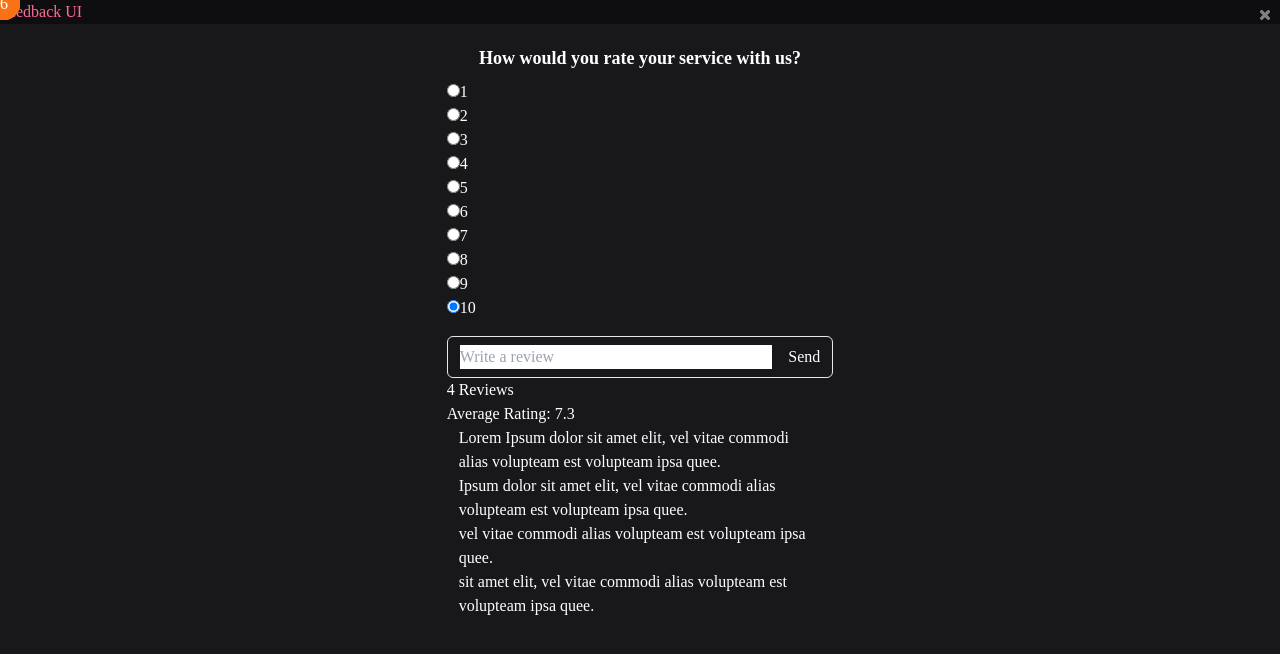
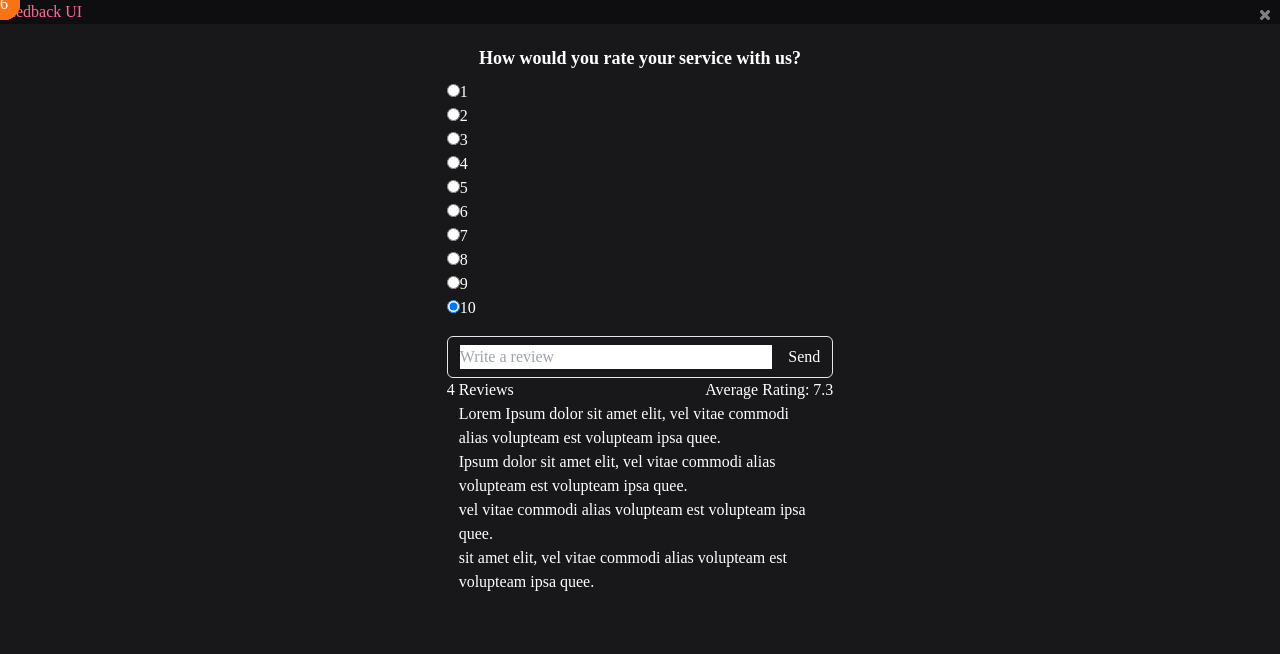
Before and after one commit to setykarimi/FeedBack, a React (Create React App) app: page / in a window 1280 px wide. Shown: the top 654 px of the page. Built offline with nearby package versions, Linux system fonts and the light colour scheme.

Commit message:
Edit className

```diff
--- a/src/components/FeedbackStats.jsx
+++ b/src/components/FeedbackStats.jsx
@@ -9,9 +9,9 @@ const FeedbackStats = ({ feedback }) => {
     average = average.toFixed(1).replace(/[.,]0$/, '')
 
     return (
-        <div className="feedback-stats">
-            <h4>{feedback.length} Reviews</h4>
-            <h4>Average Rating: {isNaN(average) ? 0 : average}</h4>
+        <div className="flex justify-between">
+            <h4><b>{feedback.length}</b> Reviews</h4>
+            <h4>Average Rating: <b>{isNaN(average) ? 0 : average}</b></h4>
         </div>
     )
 }
```
